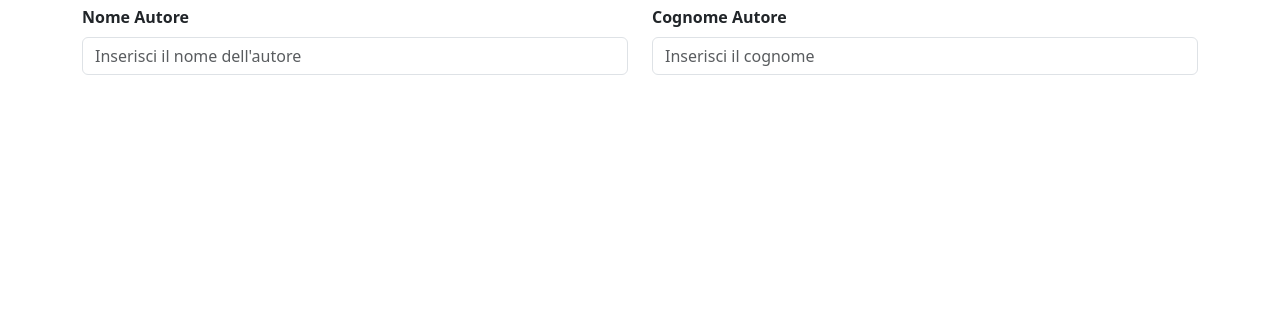
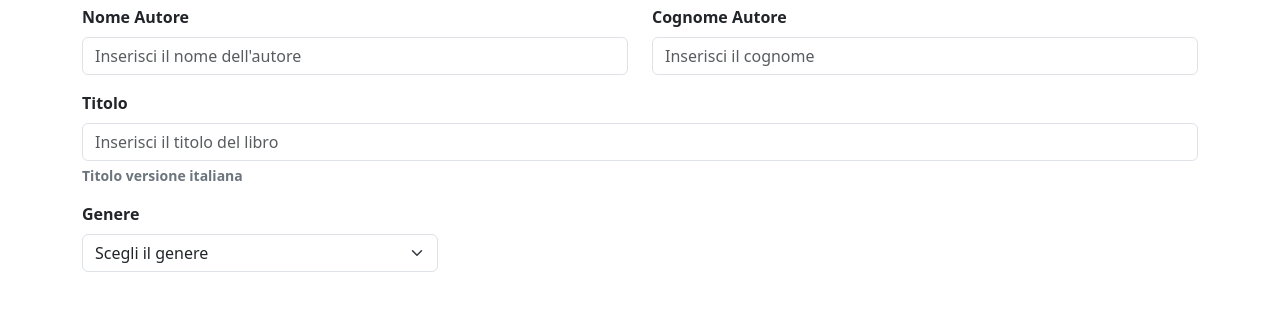
Before and after one commit to MhZ9191/html-css-bootstrap-dashboard, a plain HTML site: page newPage.html in a window 1280 px wide. Shown: the part 163-474 px from the top of the page. Drawn offline with nearby package versions, Linux system fonts and the light colour scheme.

Commit message:
Add "titolo" & "genere"

```diff
--- a/newPage.html
+++ b/newPage.html
@@ -73,7 +73,7 @@
       <div>
         <h1 class="text-align-left fw-semibold py-3">Nuovo libro</h1>
       </div>
-      <form action="#" class="row">
+      <form action="#" class="row gy-3">
         <div class="col-6 fw-semibold">
           <label for="nome-autore" class="form-label text-nowrap"
             >Nome Autore</label
@@ -98,6 +98,37 @@
             aria-describedby="cognome-autore"
           />
         </div>
+        <div class="col-12 fw-semibold">
+          <label for="titolo" class="form-label">Titolo</label>
+          <input
+            placeholder="Inserisci il titolo del libro"
+            type="text"
+            id="titolo"
+            class="form-control"
+            aria-describedby="titoloHelpBlock"
+          />
+          <div id="titolo-help" class="form-text text-secondary">
+            Titolo versione italiana
+          </div>
+        </div>
+        <div class="col-12 col-lg-4 fw-semibold">
+          <label for="genere" class="form-label">Genere</label>
+
+          <select
+            class="form-select"
+            id="genere"
+            aria-label="Default select example"
+          >
+            <option selected>Scegli il genere</option>
+            <option value="1">Horror</option>
+            <option value="2">Romanzo</option>
+            <option value="3">Biografico</option>
+            <option value="4">Fantasy</option>
+            <option value="5">Storico</option>
+          </select>
+        </div>
+        <div class="col col-lg-4 fw-semibold"></div>
+        <div class="col col-lg-4 fw-semibold"></div>
       </form>
     </main>
     <!-- JS BOOTSTRAP -->
```
